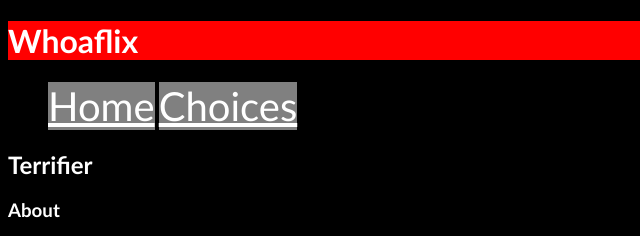
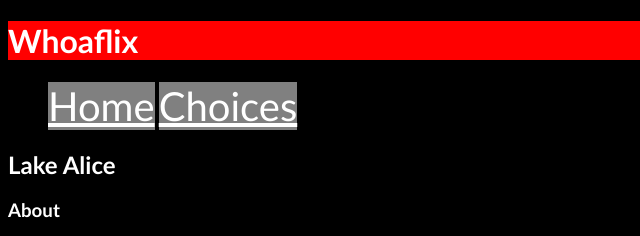
Before and after one commit to RAZAGHUL123/whoaTube, a plain HTML site: page index5.html in a window 1280 px wide. Shown: the top 236 px of the page, 0-640 px from the left. Drawn offline with Linux system fonts and the light colour scheme.

Commit message:
yea did this

```diff
--- a/index5.html
+++ b/index5.html
@@ -58,7 +58,7 @@
 
   <div class="terrifier">
     <div class="terrifier-container">
-      <h2 class="terrifier-title">Terrifier</h2>
+      <h2 class="terrifier-title">Lake Alice</h2>
       <div class="terrifier-content">
         <div class="terrifier-section">
 
```
